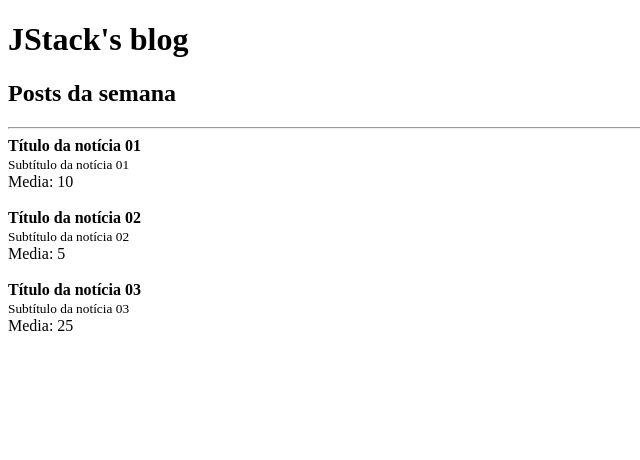
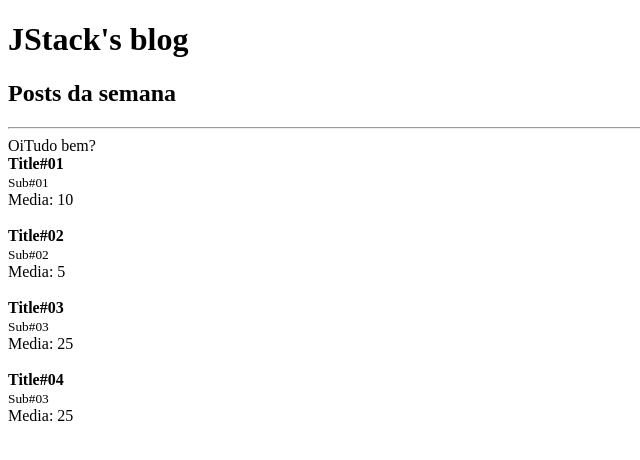
Before and after one commit to TiaguMB/fundamentos-react, a React app: page / in a window 1280 px wide. Shown: the top 460 px of the page, without its empty margins (0-640 px from the left). Built offline with nearby package versions, Linux system fonts and the light colour scheme.

Commit message:
feat: add map in posts and fix propTypes misspelled

```diff
--- a/src/App.js
+++ b/src/App.js
@@ -2,6 +2,13 @@ import React from "react";
 
 import Post from "./Post";
 import Header from "./Header";
+
+const posts = [
+	{ title: "Title#01", subtitle: "Sub#01", likes: 20 },
+	{ title: "Title#02", subtitle: "Sub#02", likes: 10 },
+	{ title: "Title#03", subtitle: "Sub#03", likes: 50 },
+	{ title: "Title#04", subtitle: "Sub#03", likes: 50 },
+];
 
 export default function App() {
 	return (
@@ -12,27 +19,18 @@ export default function App() {
 
 			<hr />
 
-			<Post
-				likes={20}
-				post={{
-					title: "Título da notícia 01",
-					subtitle: "Subtítulo da notícia 01"
-				}}
-			/>
-			<Post
-				likes={10}
-				post={{
-					title: "Título da notícia 02",
-					subtitle: "Subtítulo da notícia 02"
-				}}
-			/>
-			<Post
-				likes={50}
-				post={{
-					title: "Título da notícia 03",
-					subtitle: "Subtítulo da notícia 03"
-				}}
-			/>
+			{["Oi", "Tudo bem?"]}
+
+			{posts.map(post => (
+				<Post
+					key={post.title}
+					likes={post.likes}
+					post={{
+						title: post.title,
+						subtitle: post.subtitle
+					}}
+				/>
+			))}
 		</>
 	);
 }
--- a/src/Header.js
+++ b/src/Header.js
@@ -10,7 +10,7 @@ export default function Header({ title, children }) {
 	);
 }
 
-Header.PropTypes = {
+Header.propTypes = {
 	title: PropTypes.string,
 	children: PropTypes.node,
 };
--- a/src/Post.js
+++ b/src/Post.js
@@ -15,7 +15,7 @@ function Post(props) {
 	);
 }
 
-Post.PropTypes = {
+Post.propTypes = {
 	likes: PropTypes.number.isRequired,
 	post: PropTypes.shape({
 		title: PropTypes.string.isRequired,
```
